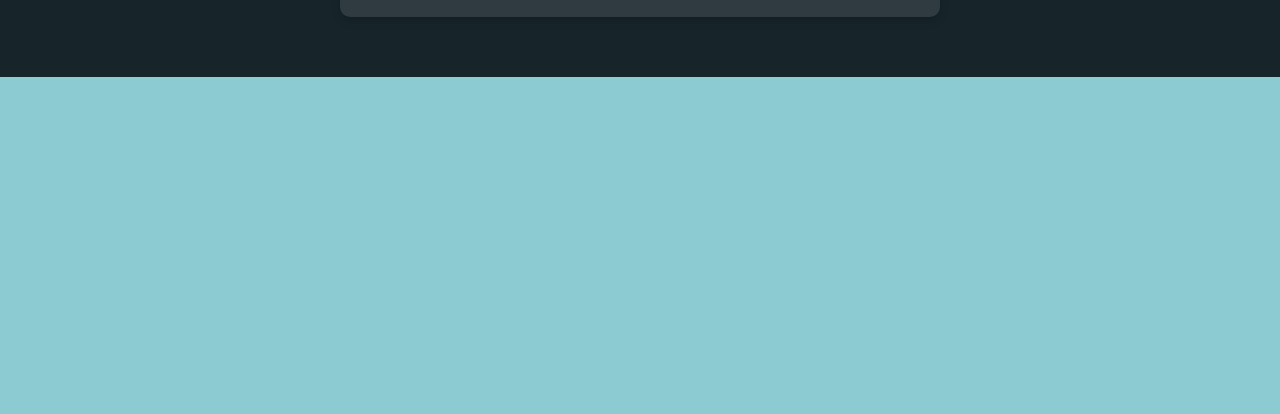
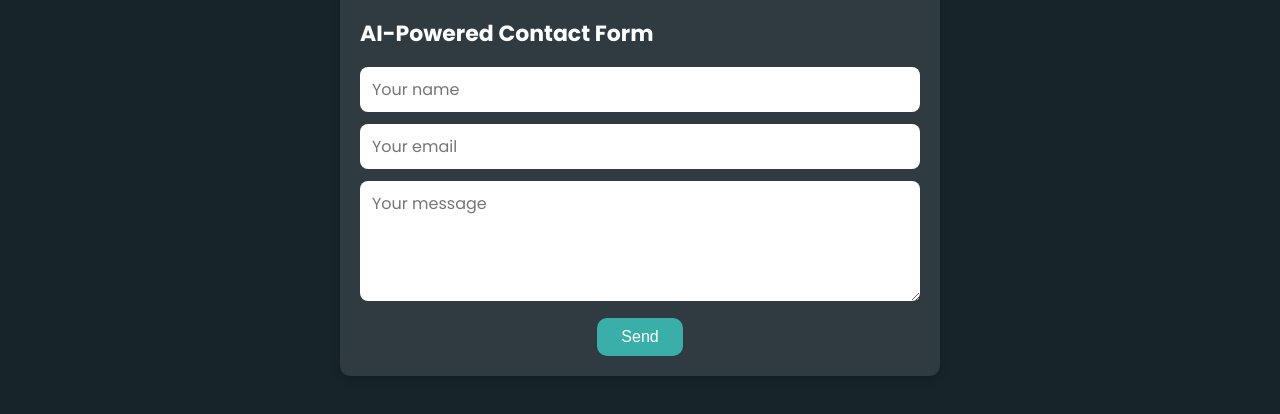
Before and after one commit to olekb2001/Ole-Portefolio, a plain HTML site: page index.html in a window 1280 px wide. Shown: the part 4781-5195 px from the top of the page. Before the commit the page ends 4858 px from the top, so only its background shows below. Drawn offline with Linux system fonts and the light colour scheme.

Commit message:
added ai form

```diff
--- a/index.html
+++ b/index.html
@@ -188,6 +188,14 @@
                 </div>
 
             </div>
+             <form class="contact-form" action="https://hook.eu1.make.com/9mqh44jvrqsa2csukv4etv1qbb6yw7tw" method="POST">
+                <h3>AI-Powered Contact Form</h3>
+                <input type="text" name="name" placeholder="Your name" required />
+                <input type="email" name="email" placeholder="Your email" required />
+                <textarea name="message" placeholder="Your message" rows="4" required></textarea>
+                <button type="submit">Send</button>
+            </form>
+            <!-- End AI form -->
         </div>
     </section>
 
--- a/style.css
+++ b/style.css
@@ -418,3 +418,46 @@ nav ul li .scroll-btn:hover{
 .resume-btn:hover {
     background: #2d454d;
 }
+.contact-form {
+    margin-top: 20px;
+    display: flex;
+    flex-direction: column;
+    gap: 12px;
+    text-align: left;
+}
+
+.contact-form h3 {
+    font-size: 22px;
+    margin-bottom: 5px;
+}
+
+.contact-form input,
+.contact-form textarea {
+    padding: 10px 12px;
+    border-radius: 8px;
+    border: none;
+    font-family: 'Poppins', sans-serif;
+    font-size: 16px;
+}
+
+.contact-form textarea {
+    resize: vertical;
+}
+
+.contact-form button {
+    margin-top: 5px;
+    align-self: center;
+    background: #3aafa9;
+    color: #feffff;
+    border: none;
+    padding: 10px 24px;
+    border-radius: 10px;
+    font-size: 16px;
+    cursor: pointer;
+    transition: background 0.3s ease-in-out, transform 0.2s;
+}
+
+.contact-form button:hover {
+    background: #2d454d;
+    transform: scale(1.03);
+}
```
